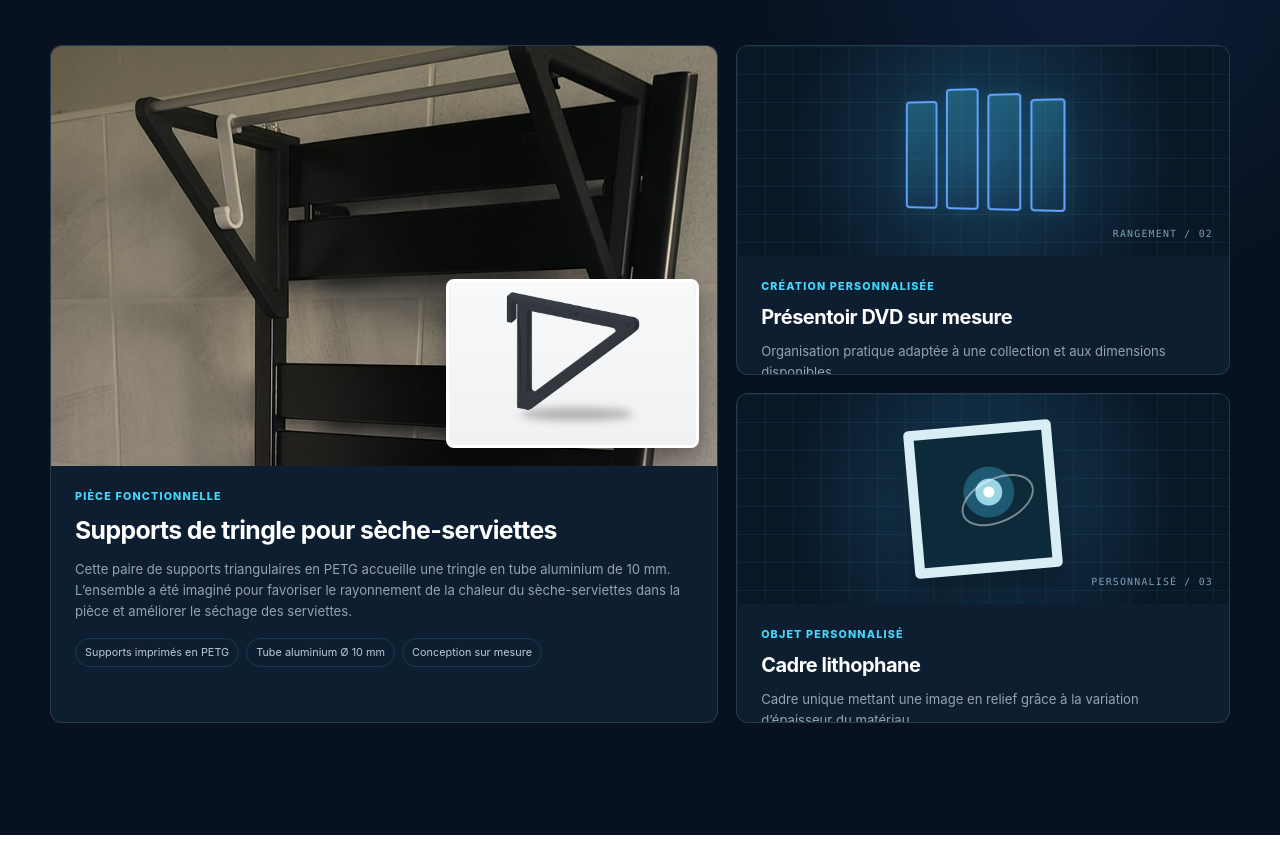
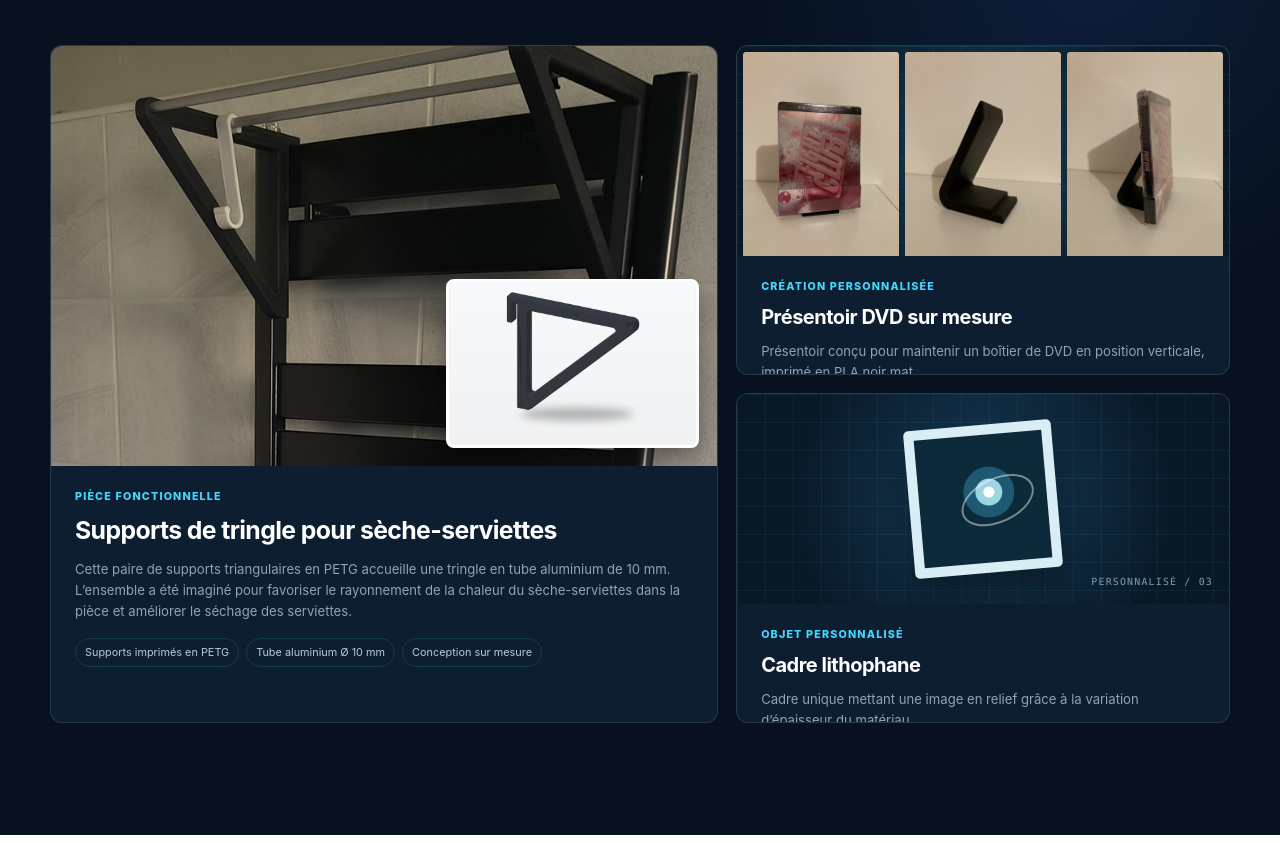
Before and after one commit to tibal76/tibal-3d-maker, a plain HTML site: page index.html in a window 1280 px wide. Shown: the part 2315-3158 px from the top of the page. Drawn offline with Linux system fonts and the light colour scheme.

Commit message:
Ajoute le présentoir DVD imprimé en PLA
Co-authored-by: Copilot <223556219+Copilot@users.noreply.github.com>

```diff
--- a/css/style.css
+++ b/css/style.css
@@ -755,6 +755,23 @@ textarea {
   object-fit: contain;
 }
 
+.project-photo-gallery {
+  display: grid;
+  grid-template-columns: repeat(3, minmax(0, 1fr));
+  gap: 6px;
+  padding: 6px;
+}
+
+.project-photo-gallery img {
+  display: block;
+  width: 100%;
+  height: 100%;
+  min-width: 0;
+  border-radius: 4px;
+  background: #e6dfcf;
+  object-fit: cover;
+}
+
 .cad-label {
   position: absolute;
   right: 16px;
--- a/index.html
+++ b/index.html
@@ -229,16 +229,31 @@
           </article>
 
           <article class="project-card" data-category="personnel">
-            <div class="project-visual visual-dvd" aria-hidden="true">
-              <div class="dvd-discs">
-                <span></span><span></span><span></span><span></span>
-              </div>
-              <span class="cad-label">RANGEMENT / 02</span>
+            <div class="project-visual project-photo-gallery" role="group" aria-label="Trois vues du présentoir DVD">
+              <img
+                src="assets/realizations/presentoir-dvd-pla-noir-mat-avec-boitier.jpg"
+                alt="Présentoir en PLA noir mat portant un boîtier de DVD de face."
+                loading="lazy"
+              >
+              <img
+                src="assets/realizations/presentoir-dvd-pla-noir-mat-seul.jpg"
+                alt="Présentoir de DVD imprimé en PLA noir mat, photographié seul."
+                loading="lazy"
+              >
+              <img
+                src="assets/realizations/presentoir-dvd-pla-noir-mat-vue-profil.jpg"
+                alt="Vue de profil du présentoir en PLA noir mat avec un boîtier de DVD."
+                loading="lazy"
+              >
             </div>
             <div class="project-copy">
               <p class="project-type">Création personnalisée</p>
               <h3>Présentoir DVD sur mesure</h3>
-              <p>Organisation pratique adaptée à une collection et aux dimensions disponibles.</p>
+              <p>Présentoir conçu pour maintenir un boîtier de DVD en position verticale, imprimé en PLA noir mat.</p>
+              <ul>
+                <li>PLA noir mat</li>
+                <li>Support pour boîtier DVD</li>
+              </ul>
             </div>
           </article>
 
```
Also changed, not shown: assets/realizations/presentoir-dvd-pla-noir-mat-avec-boitier.jpg (added), assets/realizations/presentoir-dvd-pla-noir-mat-seul.jpg (added), assets/realizations/presentoir-dvd-pla-noir-mat-vue-profil.jpg (added), 1 other file.
